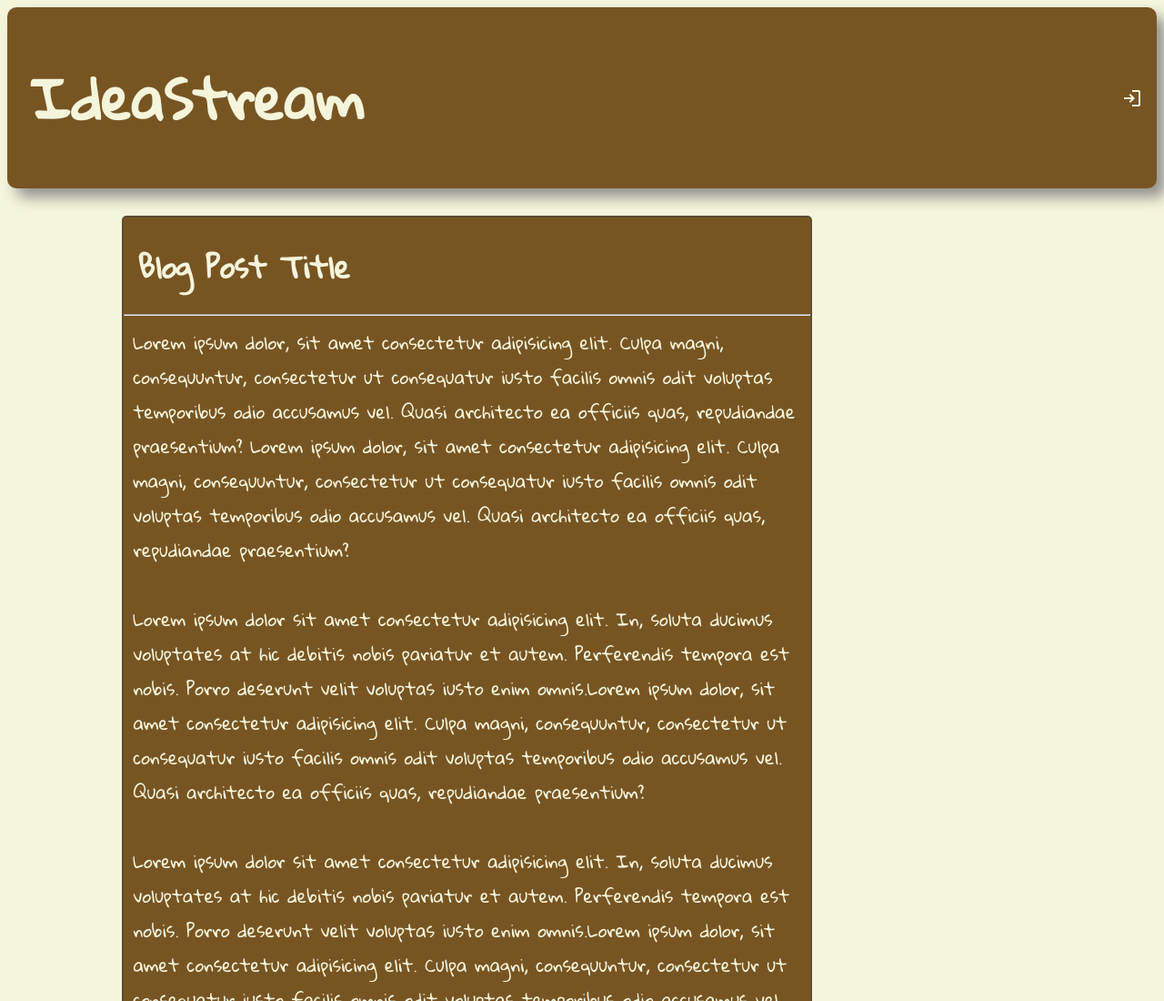
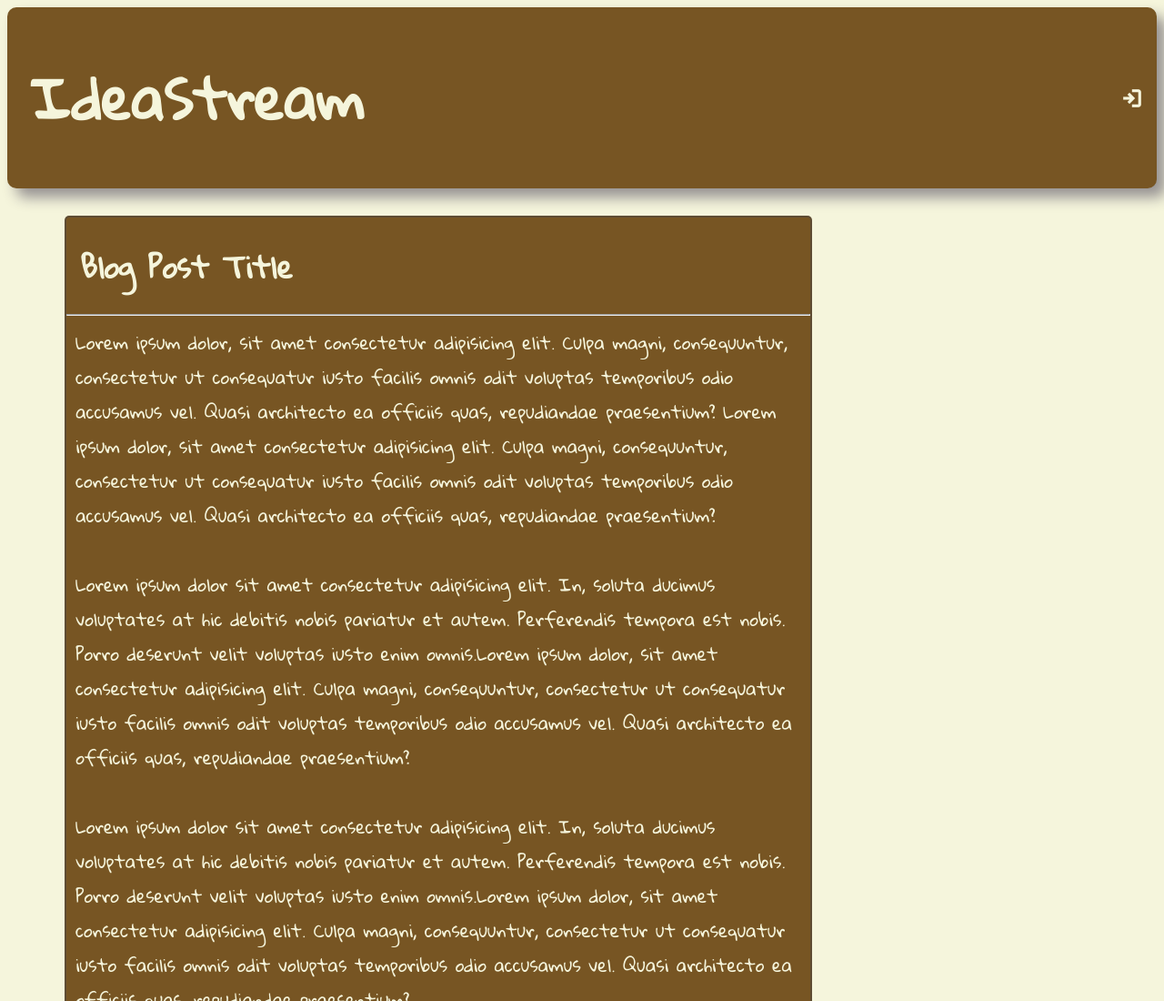
Before and after one commit to adudumayo/BlogWebsite, a plain HTML site: page blog_website/frontend/index.html in a window 1280 px wide. Shown: the top 1100 px of the page at 91% size. Drawn offline with nearby package versions, Linux system fonts and the light colour scheme.

Commit message:
Changed the left margin of posts space

```diff
--- a/blog_website/frontend/index.html
+++ b/blog_website/frontend/index.html
@@ -28,7 +28,7 @@
 
             <div class="authControlsContainer">
                 <span class="material-symbols-outlined">
-                    login
+                    <strong>login</strong>
                 </span>
             </div>
         </header>
@@ -123,7 +123,7 @@
         .blogPosts {
             border: 2px solid rgba(70, 68, 68, 0.5);
             border-radius: 5px;
-            margin: 30px 30% 0px 10%;
+            margin: 30px 30% 0px 5%;
             height:fit-content;
             background-color:rgb(119, 85, 35);
         }
```
